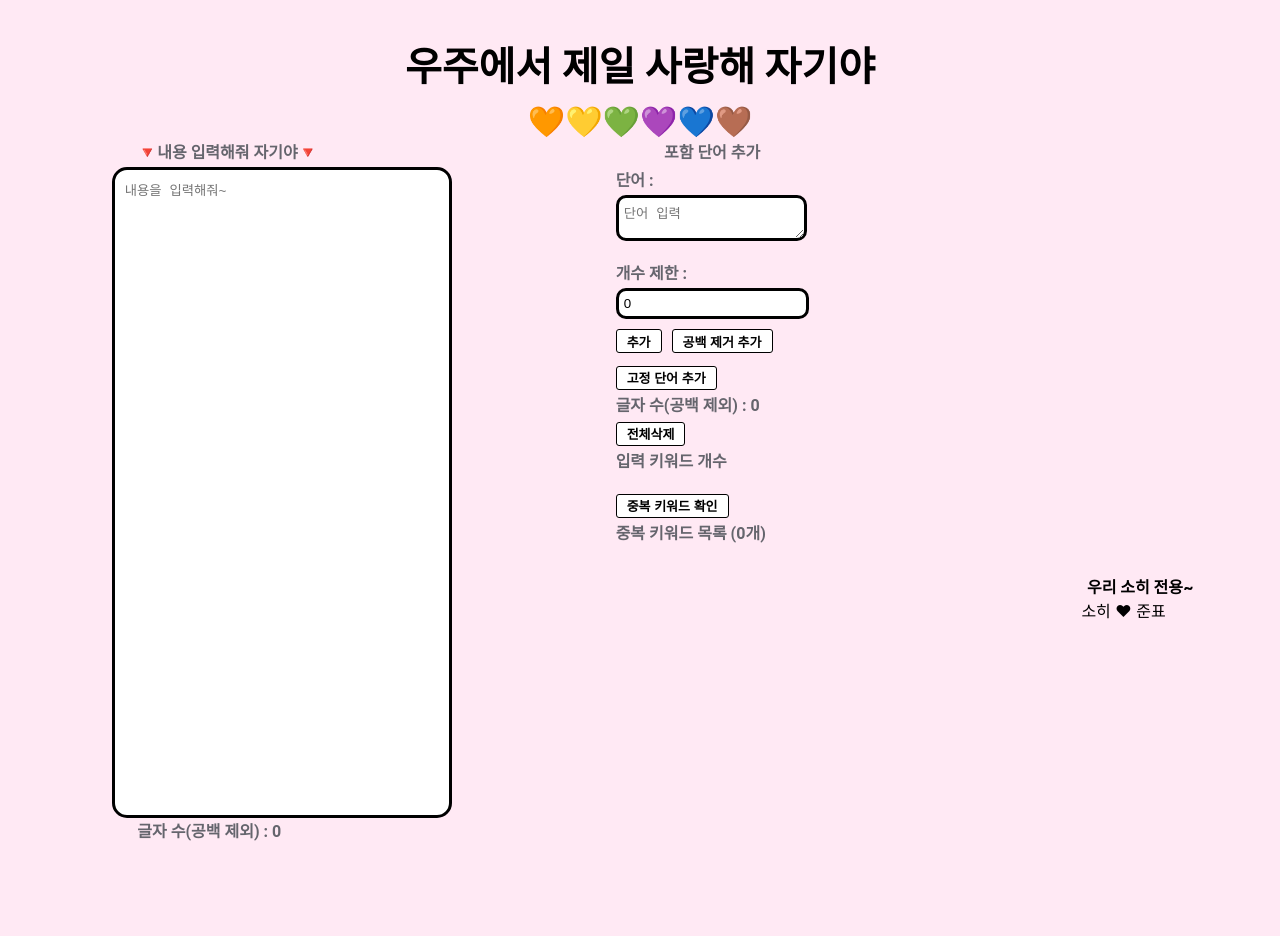
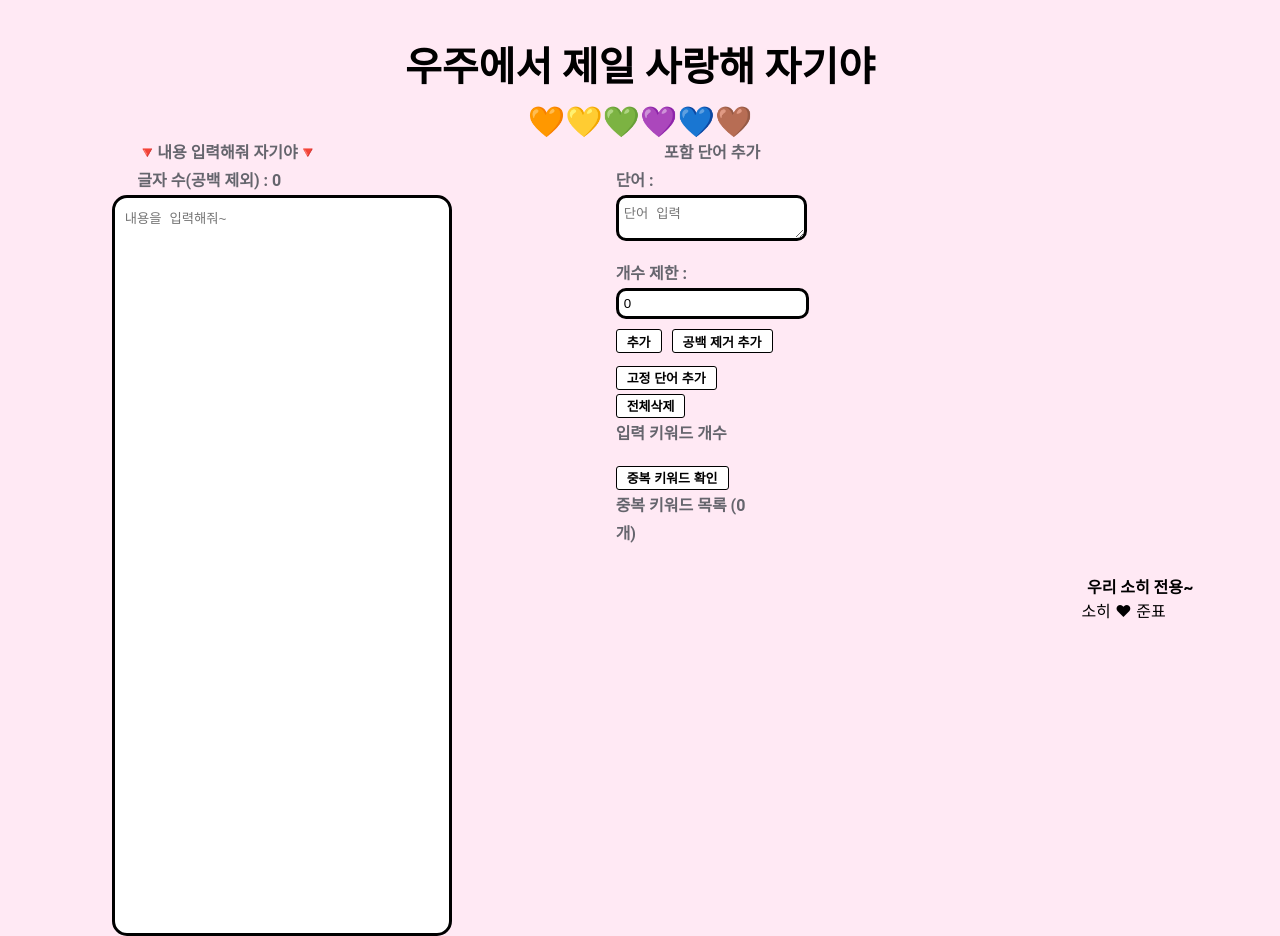
Before and after one commit to june152/word_frequency, a React (Create React App) app: page / in a window 1280 px wide. Before the commit the page ends 846 px from the top, so only its background shows below. Built offline with nearby package versions, Linux system fonts and the light colour scheme.

Commit message:
단어 리스트 단어 입력 div에 포함되도록 추가, 텍스트 영역 col 증가

```diff
--- a/src/App.tsx
+++ b/src/App.tsx
@@ -297,10 +297,13 @@ function App() {
                         <div className="subtitle homepage-subtitle">
                           🔻내용 입력해줘 자기야🔻
                         </div>
+                        <div className="textcount homepage-subtitle">
+                          글자 수(공백 제외) : {textLength}
+                        </div>
                         <textarea
                           placeholder='내용을 입력해줘~'
                           className='inputarea'
-                          rows={42}
+                          rows={48}
                           cols={38}
                           value={inputText}
                           onChange={(e: React.ChangeEvent<HTMLTextAreaElement>) => {
@@ -319,9 +322,6 @@ function App() {
                           }}
                           // style={{marginBottom: "60px"}}
                         />
-                        <div className="textcount homepage-subtitle">
-                          글자 수(공백 제외) : {textLength}
-                        </div>
                       </div>
                     </div>
                   </div>
@@ -367,20 +367,6 @@ function App() {
                         <div>
                           <button className='btn_blue' onClick={handleAddFixedWord}>고정 단어 추가</button>
                         </div>
-                      </div>
-                      <div className='side-area-second'>
-                        <ul>
-                          {fixedWordList.map((word, index) => (
-                            <li key={index}
-                            style={{color: word.current > word.limitNum ? "red" : "black"}}
-                            >{word.word} ({word.current} / {word.limitNum}) {word.current > word.limitNum ? "(개수 초과)" : ""} <button className='btn_blue_two' onClick={() => handleDeleteFixedWord(word)}>삭제</button></li>
-                          ))}
-                        </ul>
-                      </div>
-                    </div>
-                    <div className="subtitle homepage-subtitle">
-                      글자 수(공백 제외) : {textLength}
-                    </div>
                         <div className="subtitle homepage-subtitle divscroll">
                           <button className='btn_blue_two' onClick={() => {
                             setWordList([])
@@ -409,6 +395,21 @@ function App() {
                             ))}
                           </ul>
                         </div>
+                      </div>
+                      <div className='side-area-second'>
+                        <ul>
+                          {fixedWordList.map((word, index) => (
+                            <li key={index}
+                            style={{color: word.current > word.limitNum ? "red" : "black"}}
+                            >{word.word} ({word.current} / {word.limitNum}) {word.current > word.limitNum ? "(개수 초과)" : ""} <button className='btn_blue_two' onClick={() => handleDeleteFixedWord(word)}>삭제</button></li>
+                          ))}
+                        </ul>
+                      </div>
+                    </div>
+                    {/* <div className="subtitle homepage-subtitle">
+                      글자 수(공백 제외) : {textLength}
+                    </div> */}
+
                   </div>
                   {/* <textarea
                           placeholder='메모장'
```
Lines whose indentation alone changed are shown as unchanged.
